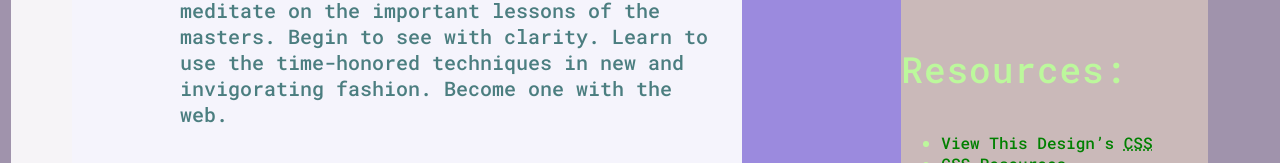
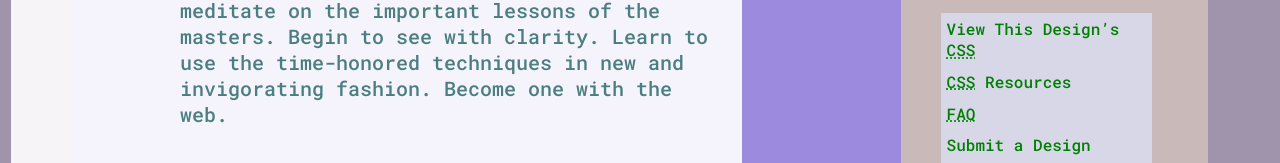
Before and after one commit to AlexSklizovic/workspacecss-2020-lkmbry, a website: page index.html in a window 1280 px wide. Shown: the part 786-949 px from the top of the page. Drawn offline with Linux system fonts and the light colour scheme; a web font is replaced by a local one.

Commit message:
1 file modified

```diff
--- a/css/main.css
+++ b/css/main.css
@@ -157,6 +157,21 @@ div.summary{
 }
 /** 04  Other decoration -- background Links **/
 
+/* hide the h3 inside of zen resources */
+#zen-resources h3{
+  display:none;
+}
+
+#zen-resources ul li{
+  display: inline-block;
+  padding: 2%;
+  width: 200px;
+  background-color: hsla(234,35%,89%,0.9);
+}
+
+#zen-resources a{
+  border: 0px;
+}
 
 
 /**	05	Media  **/
```
